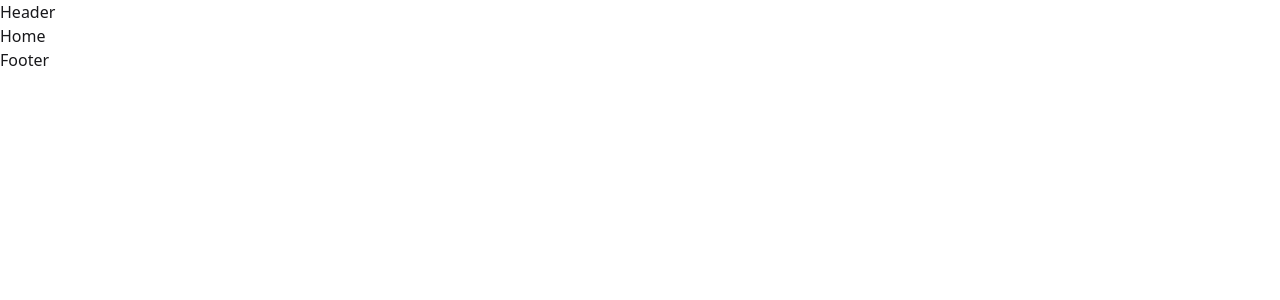
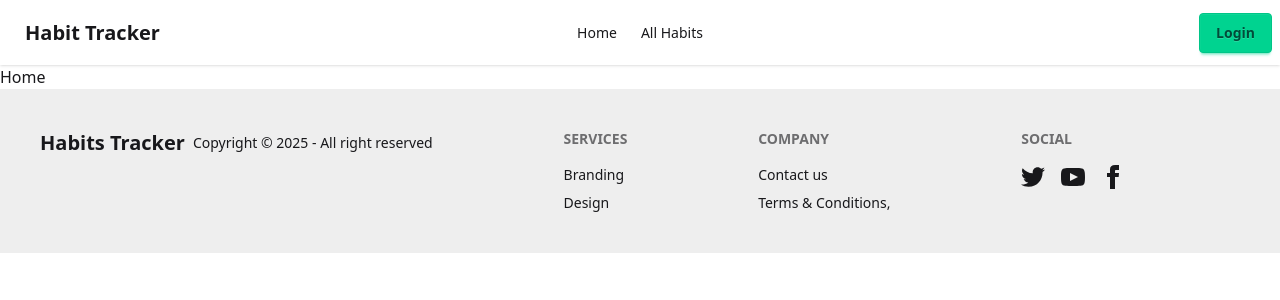
Before and after one commit to nishadinfo9/assignment-10-fullstack-frontend, a React app: page / in a window 1280 px wide. Shown: the top 300 px of the page. Built offline with nearby package versions, Linux system fonts and the light colour scheme; the HTML template or start-up script is replaced by a standard one.

Commit message:
setup header and footer

```diff
--- a/src/components/Footer/Footer.jsx
+++ b/src/components/Footer/Footer.jsx
@@ -1,7 +1,62 @@
 import React from "react";
 
 const Footer = () => {
-  return <div>Footer</div>;
+  return (
+    <footer className="footer sm:footer-horizontal bg-base-300 text-base-content p-10">
+      <aside className="grid-flow-col items-center justify-center">
+        <h2 className="text-xl font-bold">Habits Tracker</h2>
+        <p>Copyright © {new Date().getFullYear()} - All right reserved</p>
+      </aside>
+      <nav>
+        <h6 className="footer-title">Services</h6>
+        <a className="link link-hover">Branding</a>
+        <a className="link link-hover">Design</a>
+      </nav>
+      <nav>
+        <h6 className="footer-title">Company</h6>
+        <a className="link link-hover">Contact us</a>
+        <a className="link link-hover">Terms &amp; Conditions,</a>
+      </nav>
+      <nav>
+        <h6 className="footer-title">Social</h6>
+        <div className="grid grid-flow-col gap-4">
+          <a>
+            <svg
+              xmlns="http://www.w3.org/2000/svg"
+              width="24"
+              height="24"
+              viewBox="0 0 24 24"
+              className="fill-current"
+            >
+              <path d="M24 4.557c-.883.392-1.832.656-2.828.775 1.017-.609 1.798-1.574 2.165-2.724-.951.564-2.005.974-3.127 1.195-.897-.957-2.178-1.555-3.594-1.555-3.179 0-5.515 2.966-4.797 6.045-4.091-.205-7.719-2.165-10.148-5.144-1.29 2.213-.669 5.108 1.523 6.574-.806-.026-1.566-.247-2.229-.616-.054 2.281 1.581 4.415 3.949 4.89-.693.188-1.452.232-2.224.084.626 1.956 2.444 3.379 4.6 3.419-2.07 1.623-4.678 2.348-7.29 2.04 2.179 1.397 4.768 2.212 7.548 2.212 9.142 0 14.307-7.721 13.995-14.646.962-.695 1.797-1.562 2.457-2.549z"></path>
+            </svg>
+          </a>
+          <a>
+            <svg
+              xmlns="http://www.w3.org/2000/svg"
+              width="24"
+              height="24"
+              viewBox="0 0 24 24"
+              className="fill-current"
+            >
+              <path d="M19.615 3.184c-3.604-.246-11.631-.245-15.23 0-3.897.266-4.356 2.62-4.385 8.816.029 6.185.484 8.549 4.385 8.816 3.6.245 11.626.246 15.23 0 3.897-.266 4.356-2.62 4.385-8.816-.029-6.185-.484-8.549-4.385-8.816zm-10.615 12.816v-8l8 3.993-8 4.007z"></path>
+            </svg>
+          </a>
+          <a>
+            <svg
+              xmlns="http://www.w3.org/2000/svg"
+              width="24"
+              height="24"
+              viewBox="0 0 24 24"
+              className="fill-current"
+            >
+              <path d="M9 8h-3v4h3v12h5v-12h3.642l.358-4h-4v-1.667c0-.955.192-1.333 1.115-1.333h2.885v-5h-3.808c-3.596 0-5.192 1.583-5.192 4.615v3.385z"></path>
+            </svg>
+          </a>
+        </div>
+      </nav>
+    </footer>
+  );
 };
 
 export default Footer;
--- a/src/components/Header/Header.jsx
+++ b/src/components/Header/Header.jsx
@@ -1,7 +1,90 @@
-import React from "react";
+import React, { useContext } from "react";
+import { useNavigate, Link } from "react-router-dom";
+import { AuthContext } from "../../context/AuthContext";
 
 const Header = () => {
-  return <div>Header</div>;
+  const { user } = useContext(AuthContext);
+  const navigate = useNavigate();
+
+  const navItem = [
+    { name: "Add Habits", path: "/add" },
+    { name: "My Habits", path: "/my-habits" },
+  ];
+
+  const logoutHandler = () => {};
+
+  return (
+    <div className="navbar bg-base-100 shadow-sm">
+      <div className="navbar-start">
+        <div className="dropdown"></div>
+        <Link to={"/"} className="btn btn-ghost text-xl">
+          Habit Tracker
+        </Link>
+      </div>
+      <div className="navbar-center hidden lg:flex">
+        <ul className="menu menu-horizontal px-1">
+          <li>
+            <Link to={"/"}>Home</Link>
+          </li>
+          <li>
+            <Link to={"/all-habits"}>All Habits</Link>
+          </li>
+          {user &&
+            navItem.map((item, i) => (
+              <li key={i}>
+                <Link to={item.path}>{item.name}</Link>
+              </li>
+            ))}
+        </ul>
+      </div>
+      <div className="navbar-end">
+        <div className="dropdown dropdown-end">
+          {user ? (
+            <>
+              <div
+                tabIndex={0}
+                role="button"
+                className="btn btn-ghost btn-circle avatar"
+              >
+                <div className="w-10 rounded-full">
+                  <img
+                    alt="Tailwind CSS Navbar component"
+                    src="https://img.daisyui.com/images/stock/photo-1534528741775-53994a69daeb.webp"
+                  />
+                </div>
+              </div>
+              <ul
+                tabIndex="-1"
+                className="menu menu-md dropdown-content bg-base-100 rounded-box  shadow z-20"
+              >
+                <li>
+                  <p className="justify-between">{user?.displayName}</p>
+                </li>
+                <li>
+                  <p className="justify-between">{user?.email}</p>
+                </li>
+                <li>
+                  <button
+                    onClick={logoutHandler}
+                    className="justify-between bg-red-500 w-[70px] ml-3 text-center mt-1"
+                  >
+                    Logout
+                  </button>
+                </li>
+              </ul>
+            </>
+          ) : (
+            <button
+              onClick={() => navigate("/login")}
+              className="btn btn-success"
+            >
+              Login
+            </button>
+          )}
+        </div>
+      </div>
+    </div>
+  );
 };
 
 export default Header;
```
